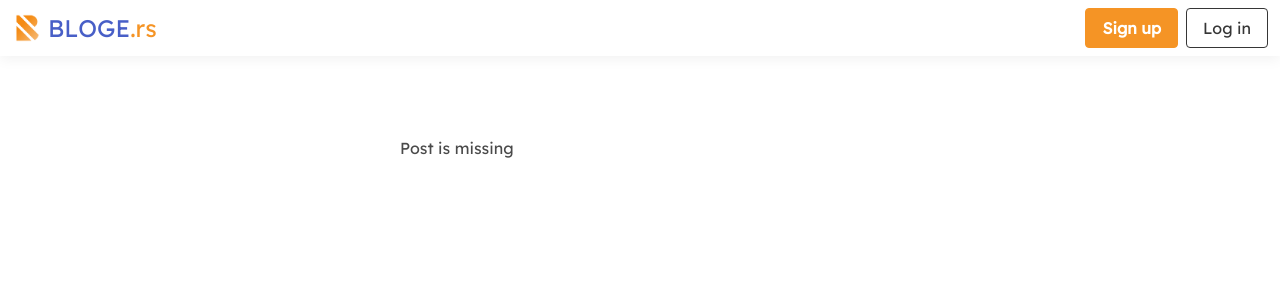
After one commit to rasko-lazic/blogers, a PHP site: template Views/Post/Show.php in a window 1280 px wide. The commit adds this page. Shown: the top 300 px of the page. Run offline with PHP 8.4, Linux system fonts and the light colour scheme; the template is opened without the code that fills it, so the values that code supplies are empty; some libraries are stand-ins or nearby versions.

Commit message:
added route and view for post show

```diff
--- a/App/Router.php
+++ b/App/Router.php
@@ -29,6 +29,7 @@ class Router {
     {
         return [
             'GET:/' => [HomeController::class, 'index'],
+            'GET:/?' => [PostController::class, 'show'],
             'POST:/login' => [AuthController::class, 'login'],
             'GET:/logout' => [AuthController::class, 'logout'],
             'GET:/blogs' => [BlogController::class, 'index'],
--- /dev/null
+++ b/Views/Post/Show.php
@@ -0,0 +1,142 @@
+<?php
+// Initialize view variables
+$post = $post ?? null;
+?>
+
+<!DOCTYPE html>
+<html>
+<head>
+  <meta charset="UTF-8">
+  <meta name="viewport"
+        content="width=device-width, user-scalable=no, initial-scale=1.0, maximum-scale=1.0, minimum-scale=1.0">
+  <meta http-equiv="X-UA-Compatible" content="ie=edge">
+  <title>Bloger</title>
+  <link rel="shortcut icon" type="image/png" href="/assets/image/logo.png"/>
+  <link rel="stylesheet" href="https://cdn.jsdelivr.net/npm/bulma@0.9.2/css/bulma.min.css">
+  <link rel="stylesheet" href="https://fonts.googleapis.com/icon?family=Material+Icons+Outlined">
+  <link rel="preconnect" href="https://fonts.gstatic.com">
+  <link href="https://fonts.googleapis.com/css2?family=Lexend&display=swap" rel="stylesheet">
+  <link rel="stylesheet" href="https://cdn.jsdelivr.net/npm/@creativebulma/bulma-tagsinput@1.0.3/dist/css/bulma-tagsinput.min.css">
+  <script
+      src="https://code.jquery.com/jquery-3.6.0.min.js"
+      integrity="sha256-/xUj+3OJU5yExlq6GSYGSHk7tPXikynS7ogEvDej/m4="
+      crossorigin="anonymous"></script>
+  <script src="https://cdn.jsdelivr.net/npm/@creativebulma/bulma-tagsinput@1.0.3/dist/js/bulma-tagsinput.min.js"></script>
+  <style>
+
+      html {
+          overflow-y: auto;
+      }
+
+    body, button, input, optgroup, select, textarea {
+      font-family: 'Lexend', 'Segoe UI', Roboto, 'Fira Sans', Helvetica, Arial, sans-serif;
+    }
+
+    .navbar {
+        box-shadow: 0 4px 12px 0 rgba(0, 0, 0, 0.05);
+    }
+    .navbar-item {
+      color: #5533ff;
+    }
+    .sign-up {
+      background: #f59425;
+      border-color: #f59425;
+      color: white;
+    }
+
+    .post-container {
+        display: flex;
+        justify-content: center;
+        padding: 2em;
+    }
+
+    .post-container .wrapper {
+        min-width: 30em;
+        max-width: 42em;
+    }
+
+    .post-container h1,
+    .post-container h2,
+    .post-container h3,
+    .post-container h4,
+    .post-container h5,
+    .post-container h6 {
+        margin-top: 1.25em;
+        font-size: revert;
+    }
+
+    .post-container p {
+        margin-top: 0.75em;
+        font-size: 1.125em;
+    }
+
+    .post-container ul {
+        list-style: inside;
+        margin: 0.5em 1em;
+    }
+
+  </style>
+</head>
+<body>
+<nav class="navbar" role="navigation" aria-label="main navigation">
+  <div class="navbar-brand">
+    <a class="navbar-item" href="/">
+      <img class="mr-2" src="/assets/image/logo.png" height="28" width="28" alt="brand logo">
+      <span class="is-size-4">BLOGE<span style="color: #f59425">.rs</span></span>
+    </a>
+
+    <a role="button" class="navbar-burger" aria-label="menu" aria-expanded="false" data-target="navbarBasicExample">
+      <span aria-hidden="true"></span>
+      <span aria-hidden="true"></span>
+      <span aria-hidden="true"></span>
+    </a>
+  </div>
+
+  <div id="navbarBasicExample" class="navbar-menu">
+    <div class="navbar-start">
+    </div>
+
+    <div class="navbar-end">
+      <div class="navbar-item">
+        <div class="buttons">
+            <?php
+            if (\Core\Session::check()) {
+                echo '
+                    <a class="button sign-up" href="/logout">
+                        <strong>Logout</strong>
+                    </a>
+                ';
+            } else {
+                echo '
+                    <a id="register-button" class="button sign-up">
+                      <strong>Sign up</strong>
+                      </a>
+                    <a id="login-button" class="button is-dark is-outlined">
+                      Log in
+                    </a>
+                ';
+            }
+            ?>
+        </div>
+      </div>
+    </div>
+  </div>
+</nav>
+
+<section class="section">
+  <div class="post-container">
+    <div class="wrapper">
+      <h1 class="title size-1 mt-0"><?php echo $post->title ?? '' ?></h1>
+      <?php echo $post->htmlText ?? 'Post is missing' ?>
+    </div>
+  </div>
+</section>
+</body>
+
+<script>
+  $(document).ready(() => {
+
+  });
+</script>
+
+</html>
```
Also changed, not shown: App/Controllers/PostController.php (+9 -0 lines).
